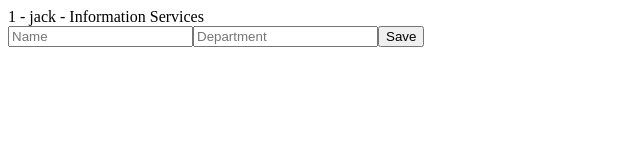
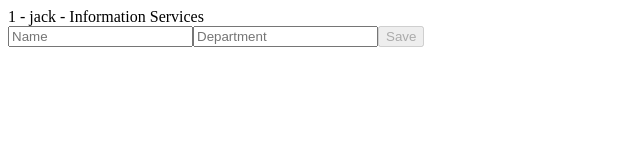
Before and after one commit to pshanthan/expense-claim-wizard, an Angular app: page / in a window 1280 px wide. Shown: the top 160 px of the page, without its empty margins (0-640 px from the left). Built offline with nearby package versions, Linux system fonts and the light colour scheme.

Commit message:
Sep 27, 2026, 4:46 PM

```diff
--- a/src/app/employee-form/employee-form.component.ts
+++ b/src/app/employee-form/employee-form.component.ts
@@ -3,7 +3,12 @@ import { EmployeeService } from '../../employee.service';
 import { OnInit } from '@angular/core';
 import { employee } from '../../models/employee';
 import { CommonModule } from '@angular/common';
-import { FormControl, ReactiveFormsModule, FormGroup } from '@angular/forms';
+import {
+  FormControl,
+  ReactiveFormsModule,
+  FormGroup,
+  Validators,
+} from '@angular/forms';
 @Component({
   selector: 'app-employee-form',
   templateUrl: './employee-form.component.html',
@@ -15,7 +20,7 @@ export class EmployeeFormComponent implements OnInit {
   constructor(public employeeService: EmployeeService) {}
   employees: employee[] = [];
   employeeForm = new FormGroup({
-    name: new FormControl(''),
+    name: new FormControl('', Validators.required),
     department: new FormControl(''),
   });
 
```
